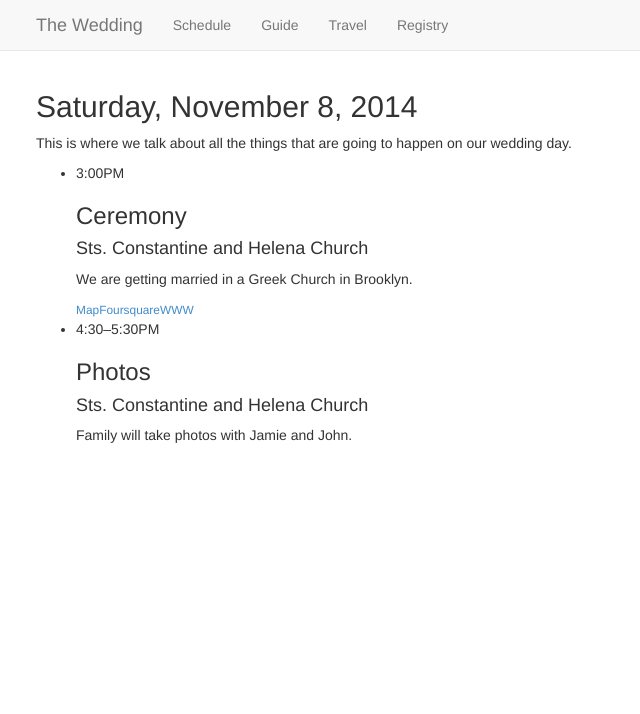
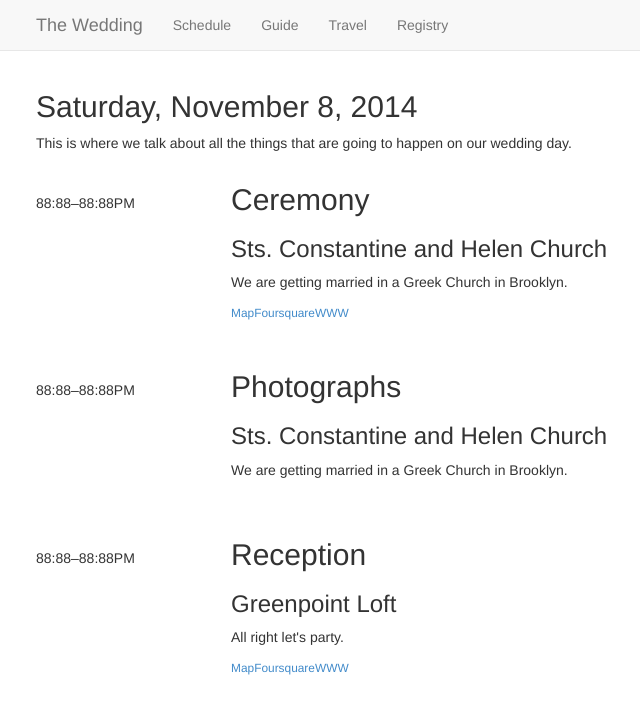
Before and after one commit to jpfinley/weddingSite, a Jekyll site: the page built from site/schedule.html, in a window 1280 px wide and 1400 px high. Shown: the top 714 px of the window, without its empty margins (34-674 px from the left). Built offline with Jekyll 4.4.1, drawn with Linux system fonts in a browser that asks for light colours; nearby versions of some CDN libraries; Markdown is read by kramdown in place of the engine named in the settings.

Commit message:
I think this is working

```diff
--- a/site/assets/css/style.css
+++ b/site/assets/css/style.css
@@ -4,3 +4,19 @@ body {
   min-height: 2000px;
   padding-top: 70px;
 }
+
+/* General ==================== */
+
+ol, ul {
+  list-style: none;
+}
+
+/* Schedule ==================== */
+
+.time {
+  margin-top: 30px;
+}
+
+.event {
+  margin-bottom: 2em;
+}
--- a/site/schedule.html
+++ b/site/schedule.html
@@ -3,26 +3,45 @@ layout: default
 title: The Wedding of John and Jamie
 ---
 
-<section>
-  <div>
+<div class="row">
+  <div class="col-md-12">
     <h2>Saturday, November 8, 2014</h2>
     <p>This is where we talk about all the things that are going to happen on our wedding day.</p>
   </div>
-</section>
-<section>
-  <ul>
-    <li>
-      <p>3:00<span>PM</span></p>
-      <h3>Ceremony</h3>
-      <h4>Sts. Constantine and Helena Church</h4>
-      <p>We are getting married in a Greek Church in Brooklyn.</p>
-      <small><span><a href="#">Map</a></span><span><a href="#">Foursquare</a></span><span><a href="#">WWW</a></span></small>
-    </li>
-    <li>
-      <p>4:30&ndash;5:30<span>PM</span></p>
-      <h3>Photos</h3>
-      <h4>Sts. Constantine and Helena Church</h4>
-      <p>Family will take photos with Jamie and John.</p>
-    </li>
-  </ul>
-</section>
+</div>
+<div class="row">
+  <div class="col-md-12">
+    <div class="row event">
+      <div class="col-md-2">
+        <p class="time">88:88&ndash;88:88<span>PM</span></p>
+      </div>
+      <div class="col-md-10">
+        <h2>Ceremony</h2>
+        <h3>Sts. Constantine and Helen Church</h3>
+        <p>We are getting married in a Greek Church in Brooklyn.</p>
+        <small><span><a href="#">Map</a></span><span><a href="#">Foursquare</a></span><span><a href="#">WWW</a></span></small>
+      </div>
+    </div>
+    <div class="row event">
+      <div class="col-md-2">
+        <p class="time">88:88&ndash;88:88<span>PM</span></p>
+      </div>
+      <div class="col-md-10">
+        <h2>Photographs</h2>
+        <h3>Sts. Constantine and Helen Church</h3>
+        <p>We are getting married in a Greek Church in Brooklyn.</p>
+      </div>
+    </div>
+    <div class="row event">
+      <div class="col-md-2">
+        <p class="time">88:88&ndash;88:88<span>PM</span></p>
+      </div>
+      <div class="col-md-10">
+        <h2>Reception</h2>
+        <h3>Greenpoint Loft</h3>
+        <p>All right let's party.</p>
+        <small><span><a href="#">Map</a></span><span><a href="#">Foursquare</a></span><span><a href="#">WWW</a></span></small>
+      </div>
+    </div>
+  </div>
+</div>
```
